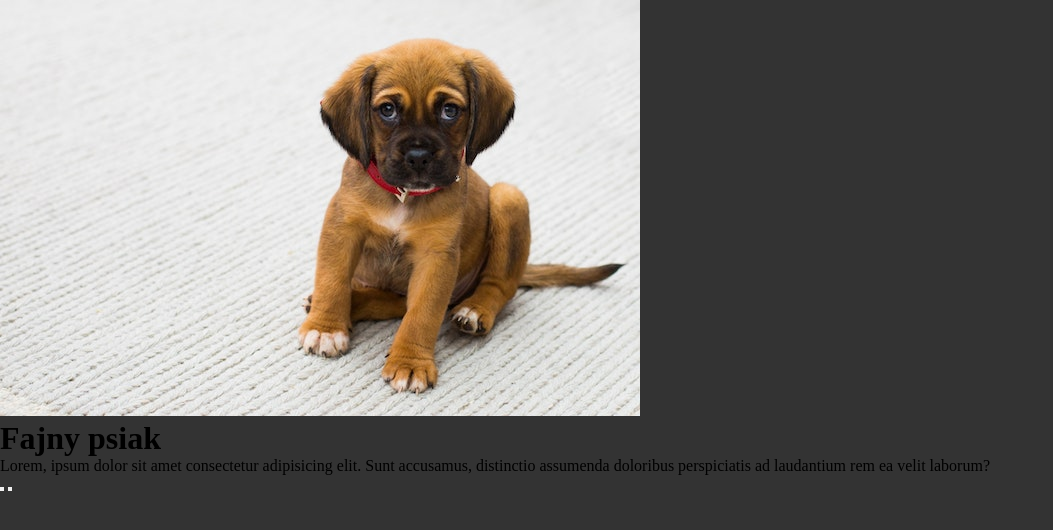
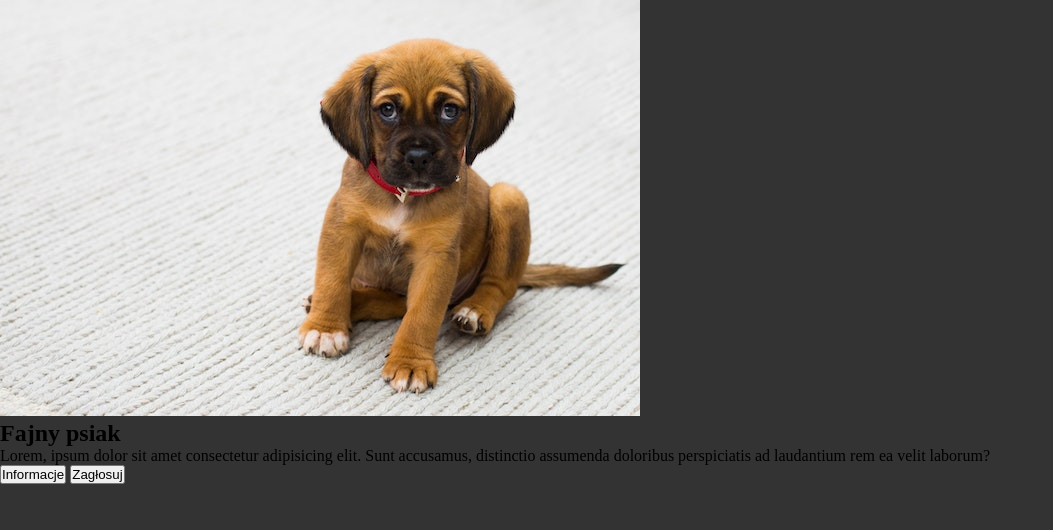
Before and after one commit to Blooblan/test, a plain HTML site: page index.html in a window 1280 px wide. Shown: the whole page, without its empty margins (0-1053 px from the left). Drawn offline with Linux system fonts and the light colour scheme.

Commit message:
created card in HTML

```diff
--- a/index.html
+++ b/index.html
@@ -14,12 +14,12 @@
     <div class="card">
         <img src="./img/dog-small.jpg" alt="Szczeniak owczarka niemieckiego" class="card__img">
         <div class="card__body">
-            <h1 class="card__title">Fajny psiak</h1>
+            <h2 class="card__title">Fajny psiak</h2>
             <p class="card__text">Lorem, ipsum dolor sit amet consectetur adipisicing elit. Sunt accusamus, distinctio
                 assumenda doloribus perspiciatis ad laudantium rem ea velit laborum?</p>
             <div class="card__btns">
-                <button class="card__btn"></button>
-                <button class="card__btn--highlighted"></button>
+                <button class="card__btn">Informacje</button>
+                <button class="card__btn card__btn--highlighted">Zagłosuj</button>
             </div>
         </div>
     </div>
```
